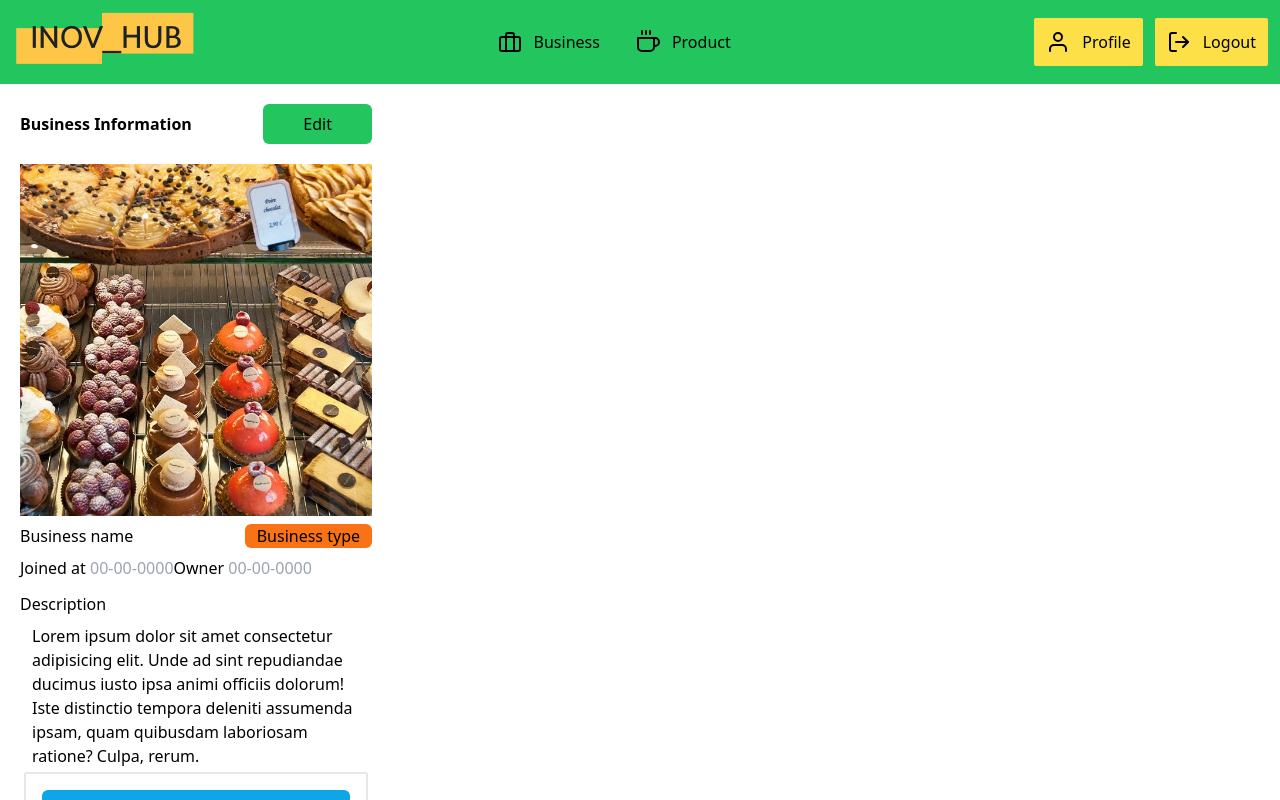
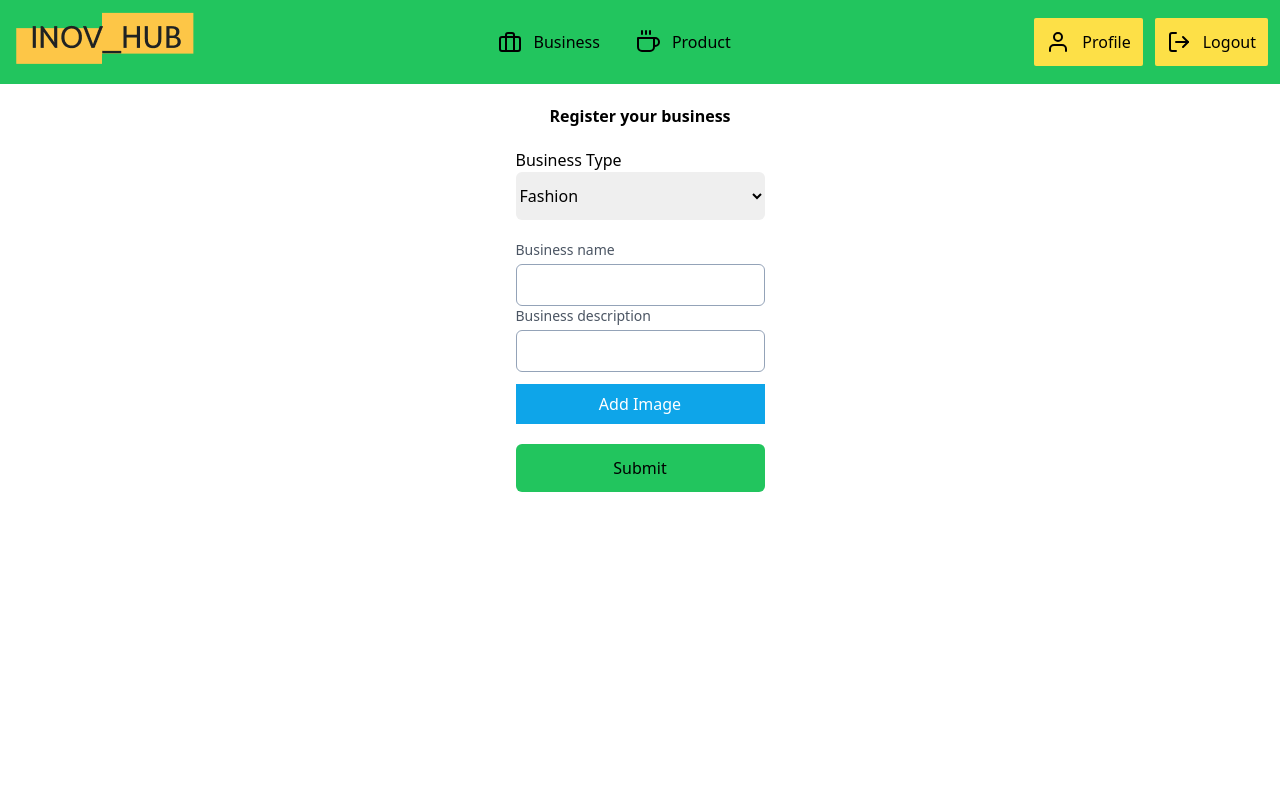
Before and after one commit to smmuja/refactor-revou-final-app, a React (Vite) app: page /businesses/add in a window 1280 px wide. Shown: the top 800 px of the page. Built offline with nearby package versions, Linux system fonts and the light colour scheme.

Commit message:
feat: business add

```diff
--- /dev/null
+++ b/src/features/businessAdd/components/businessAddBusinessType/index.tsx
@@ -0,0 +1,20 @@
+export function BusinessAddBusinessType() {
+  return (
+    <>
+      <div className="mb-5">
+        <label htmlFor="">Business Type</label>
+        <br />
+        <select name="business-type" id="" className="w-full py-3 rounded-md">
+          <option value="">Fashion</option>
+          <option value="">Education</option>
+          <option value="">Health care</option>
+          <option value="">Finance</option>
+          <option value="">Entertainment</option>
+          <option value="">Advertising and Media</option>
+          <option value="">Manufacturing</option>
+          <option value="">Hospitality and Tourism</option>
+        </select>
+      </div>
+    </>
+  );
+}
--- /dev/null
+++ b/src/features/businessAdd/components/businessAddForm/index.tsx
@@ -0,0 +1,19 @@
+import { Button, Input } from "features/base";
+import {
+  BusinessAddBusinessType,
+  BusinessAddImageButton,
+} from "features/businessAdd";
+
+export function BusinessAddForm() {
+  return (
+    <form>
+      <BusinessAddBusinessType />
+      <Input label="Business name" />
+      <Input label="Business description" />
+
+      <BusinessAddImageButton />
+
+      <Button className="bg-green-500 mt-5">Submit</Button>
+    </form>
+  );
+}
--- /dev/null
+++ b/src/features/businessAdd/components/businessAddHead/index.tsx
@@ -0,0 +1,5 @@
+export function BusinessAddHead() {
+  return (
+    <h2 className="text-center font-semibold my-5">Register your business</h2>
+  );
+}
--- /dev/null
+++ b/src/features/businessAdd/components/businessAddImageButton/index.tsx
@@ -0,0 +1,9 @@
+import { Button } from "features/base";
+
+export function BusinessAddImageButton() {
+  return (
+    <Button className="bg-sky-500 rounded-none p-2 mt-3 text-white hover:bg-opacity-70">
+      Add Image
+    </Button>
+  );
+}
--- /dev/null
+++ b/src/features/businessAdd/components/businessAddWrapper/index.tsx
@@ -0,0 +1,10 @@
+import { BusinessAddForm, BusinessAddHead } from "features/businessAdd";
+
+export function BusinessAddWrapper() {
+  return (
+    <div className="flex flex-col justify-center items-center">
+      <BusinessAddHead />
+      <BusinessAddForm />
+    </div>
+  );
+}
--- /dev/null
+++ b/src/features/businessAdd/components/index.ts
@@ -0,0 +1,5 @@
+export * from "./businessAddWrapper";
+export * from "./businessAddHead";
+export * from "./businessAddForm";
+export * from "./businessAddBusinessType";
+export * from "./businessAddImageButton";
--- /dev/null
+++ b/src/features/businessAdd/index.ts
@@ -0,0 +1 @@
+export * from "./components";
--- /dev/null
+++ b/src/pages/businessAdd/index.tsx
@@ -0,0 +1,5 @@
+import { BusinessAddWrapper } from "features/businessAdd";
+
+export function BusinessAddPage() {
+  return <BusinessAddWrapper />;
+}
--- a/src/pages/index.ts
+++ b/src/pages/index.ts
@@ -12,3 +12,4 @@ export * from "./productAdd";
 
 export * from "./businesses";
 export * from "./businessDetail";
+export * from "./businessAdd";
--- a/src/routes.ts
+++ b/src/routes.ts
@@ -12,6 +12,7 @@ import {
   ProductDetailPage,
   ProductAddPage,
   ProductEditPage,
+  BusinessAddPage,
 } from "pages";
 import { MainLayout } from "layouts/default-layouts";
 import {
@@ -26,6 +27,7 @@ import {
   productsEditUrl,
   businessesUrl,
   businessDetailUrl,
+  businessAddUrl,
 } from "config";
 
 export const routes = createBrowserRouter([
@@ -51,6 +53,10 @@ export const routes = createBrowserRouter([
       {
         path: businessDetailUrl,
         Component: BusinessDetailPage,
+      },
+      {
+        path: businessAddUrl,
+        Component: BusinessAddPage,
       },
       {
         path: productsUrl,
```
